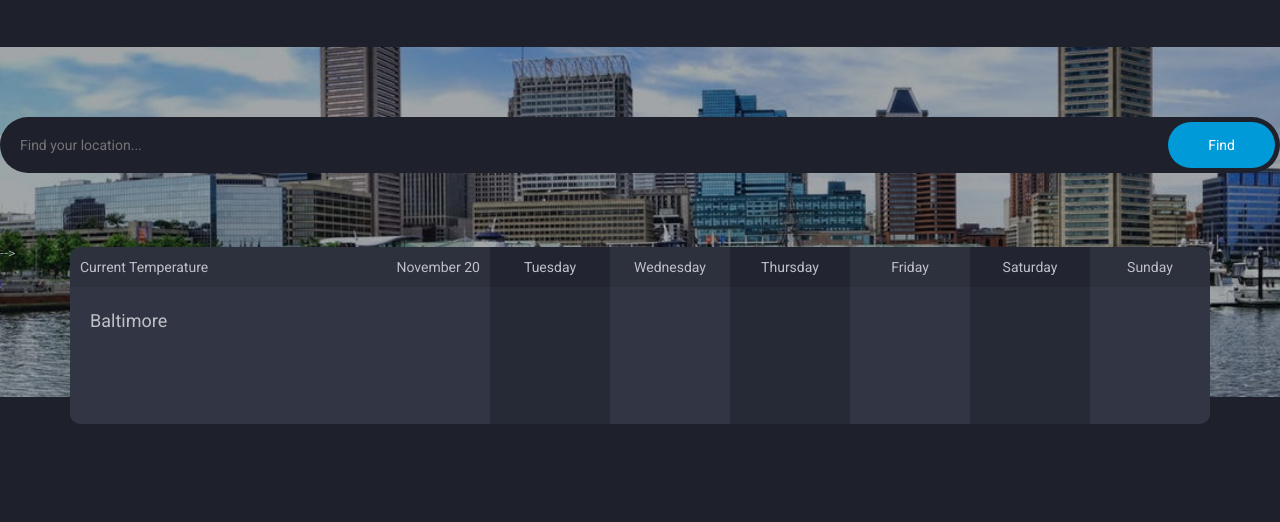
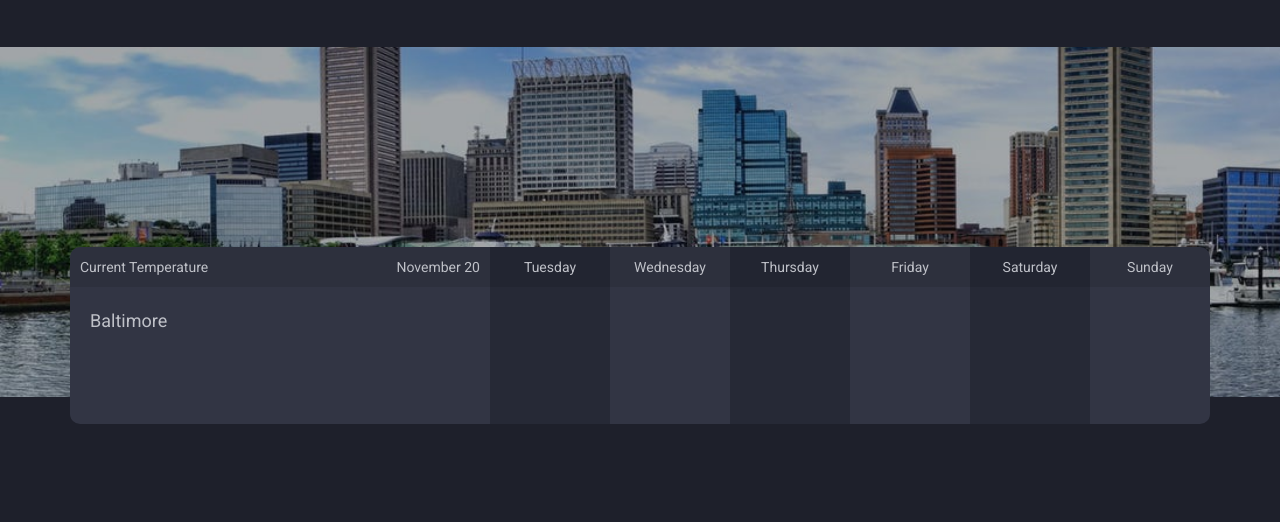
Before and after one commit to LucianoCMPE/luciano.github.io, a plain HTML site: page index.html in a window 1280 px wide. Shown: the part 92-614 px from the top of the page. Drawn offline with Linux system fonts and the light colour scheme; no server answers.

Commit message:
Update index.html

```diff
--- a/index.html
+++ b/index.html
@@ -53,14 +53,14 @@
  				</div>
  			</div> <!-- .site-header -->
 
- 			<div class="hero" style="background-image: url(Test/1477405396_Baltimore.jpg)"
- 				<!--<!--<div class="container">
+ 			<div class="hero" style="background-image: url(Test/1477405396_Baltimore.jpg)">
+ 				<!--<div class="container">
  					<form action="#" class="find-location">
  						<input type="text" placeholder="Find your location...">
  						<input type="submit" value="Find">
- 					</form> -->
+ 					</form>
 
-			</div>
+			</div>-->
  			</div>
 
  			<div class="forecast-table">
```
